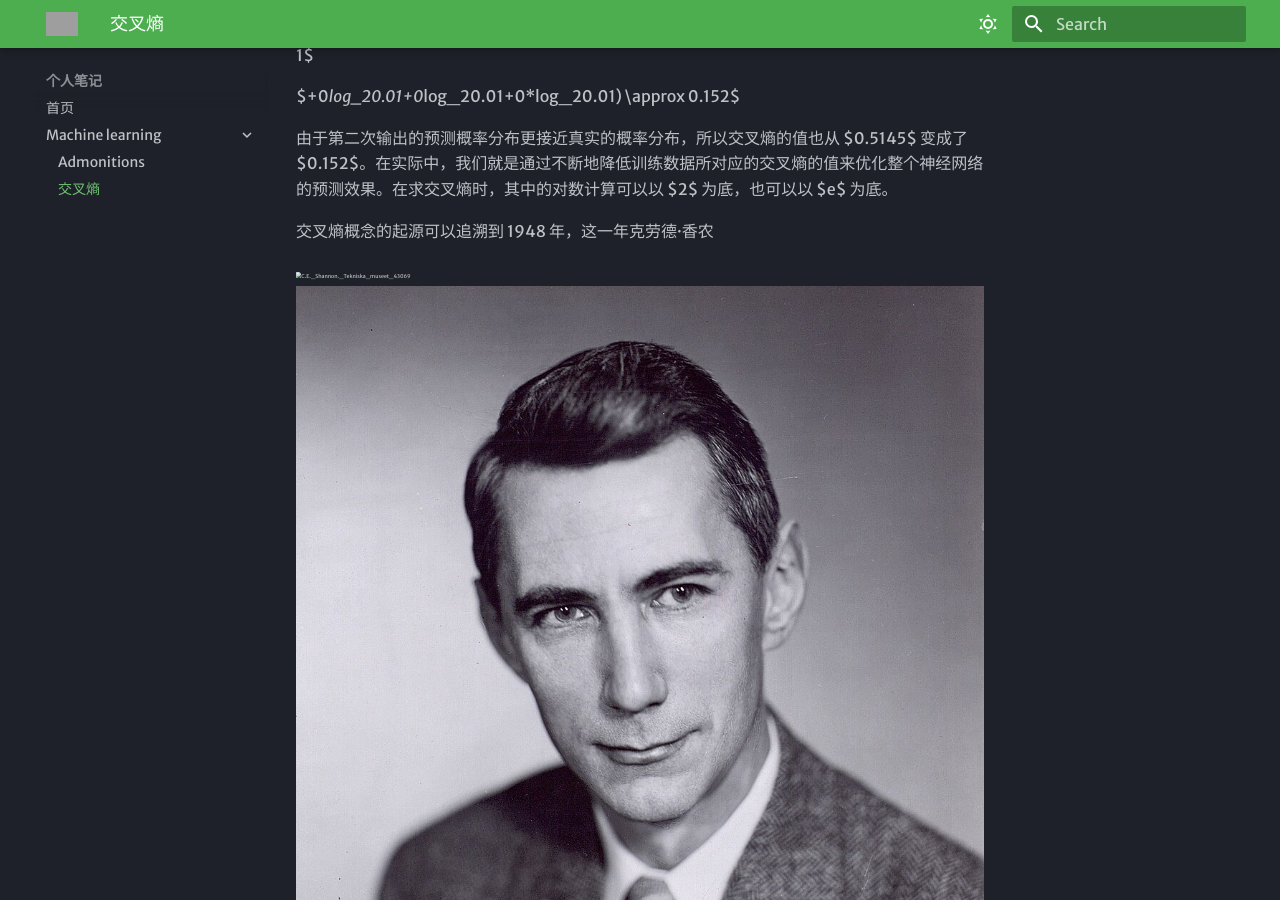
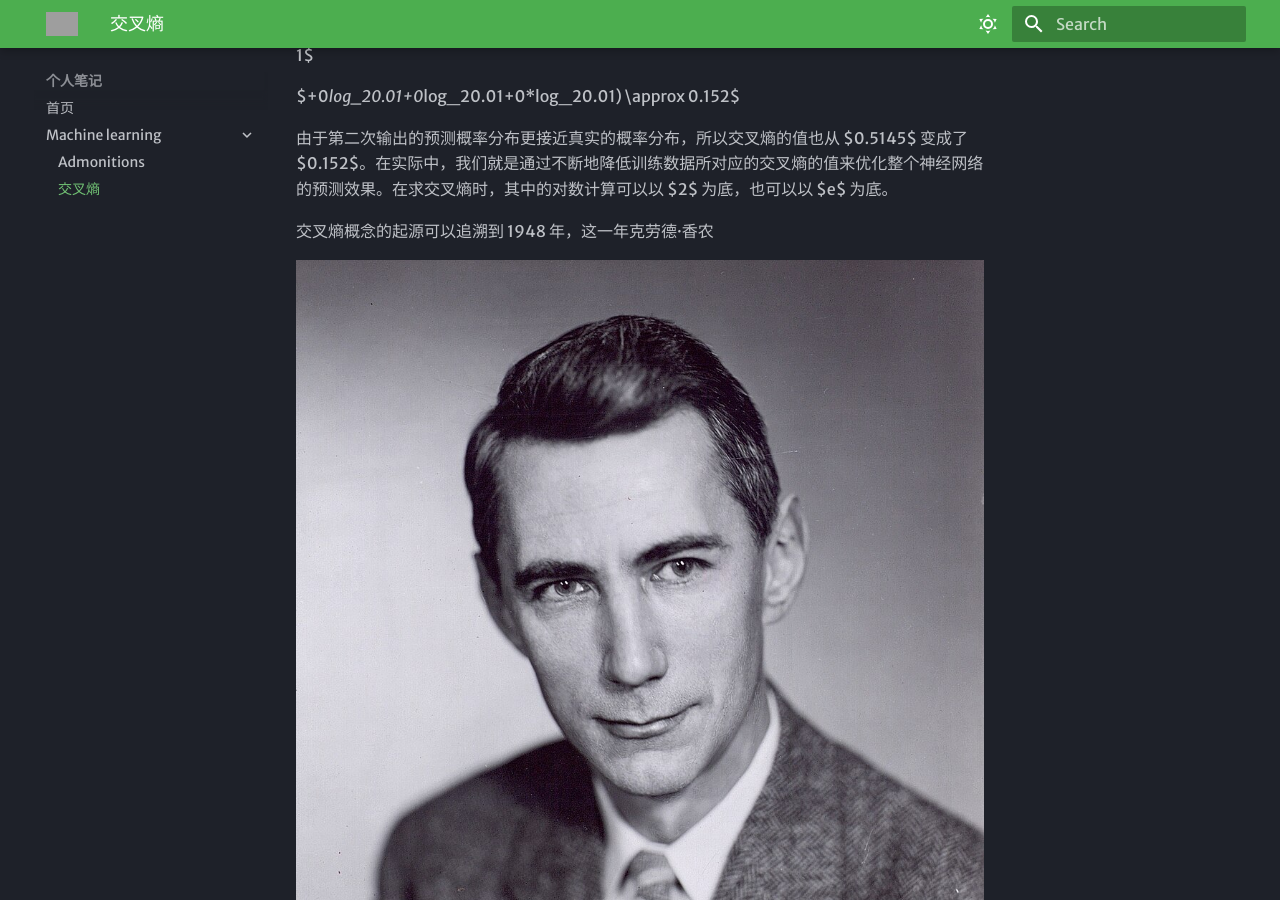
Before and after one commit to songw/my_blog, an MkDocs documentation site: the page built from docs/machine_learning/交叉熵.md, in a window 1280 px wide and 900 px high, scrolled down 1601 px. Built offline with MkDocs 1.6.1 and Material for MkDocs 9.7.7, drawn with Linux system fonts in a browser that asks for light colours; some web fonts are replaced; grey boxes are pictures that could not be loaded.

Commit message:
交叉熵

```diff
--- a/docs/machine_learning/交叉熵.md
+++ b/docs/machine_learning/交叉熵.md
@@ -40,7 +40,6 @@ $+0*log_20.01+0*log_20.01+0*log_20.01) \approx 0.152$
 
 交叉熵概念的起源可以追溯到 1948 年，这一年克劳德·香农
 
-<img src="/Users/weisong/Desktop/C.E._Shannon._Tekniska_museet_43069.jpg" alt="C.E._Shannon._Tekniska_museet_43069" style="zoom: 33%;" />
 ![Shannon](../assets/C.E._Shannon._Tekniska_museet_43069.jpg)
 
 在其划时代的论文《通信的数学原理》中提出了信息熵的概念，其定义如下：
```
